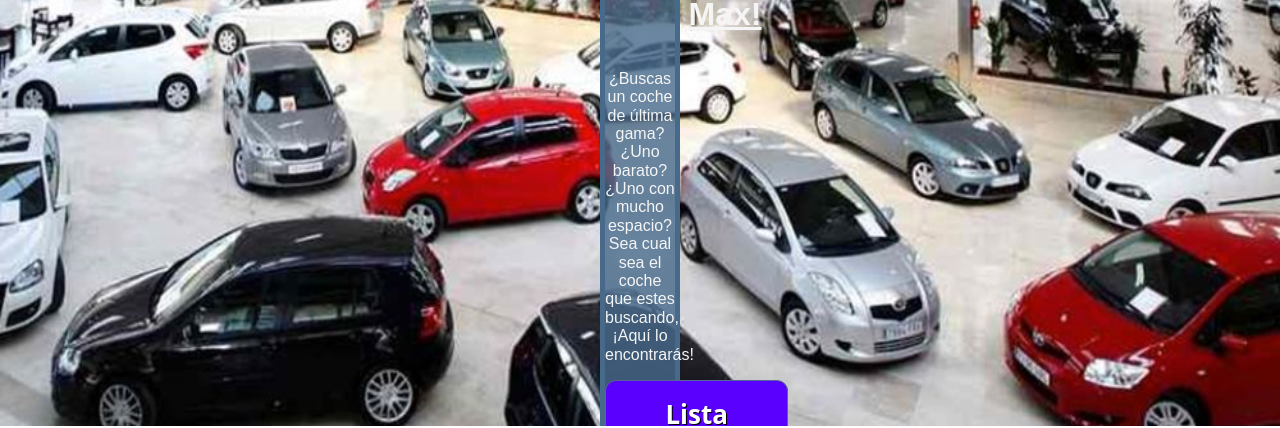
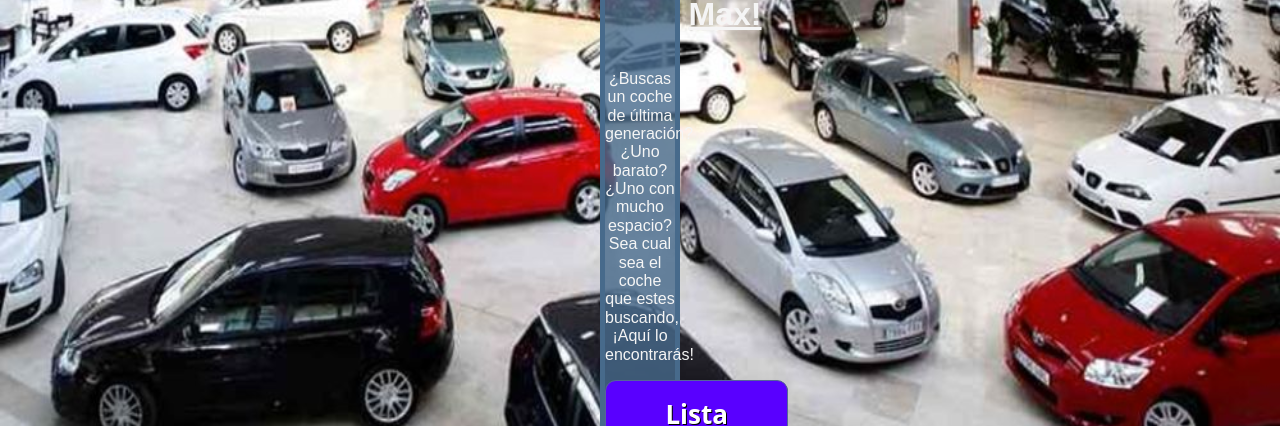
Before and after one commit to fjkorjkeriopwgtjeruiog/concesionario, a React (Create React App) app in the folder client/: page / in a window 1280 px wide. Shown: the part 274-702 px from the top of the page. Built offline with nearby package versions, Linux system fonts and the light colour scheme; a web font is replaced by a local one.

Commit message:
Concesionario Final

```diff
--- a/client/package.json
+++ b/client/package.json
@@ -10,6 +10,7 @@
     "node-sass": "^4.14.1",
     "react": "^17.0.1",
     "react-dom": "^17.0.1",
+    "react-native": "^0.63.3",
     "react-router-dom": "^5.2.0",
     "react-scripts": "4.0.0",
     "sass": "^1.29.0",
--- a/client/src/pages/Inicio.js
+++ b/client/src/pages/Inicio.js
@@ -8,7 +8,8 @@ const Inicio = () => {
         <u>¡Bienvenido a los Concesionarios Max!</u>
       </h1>
       <p>
-        ¿Buscas un coche de última gama? ¿Uno barato? ¿Uno con mucho espacio?
+        ¿Buscas un coche de última generación? ¿Uno barato? ¿Uno con mucho
+        espacio?
         <br />
         Sea cual sea el coche que estes buscando, ¡Aquí lo encontrarás!
       </p>
--- a/client/src/pages/ListaCoche.js
+++ b/client/src/pages/ListaCoche.js
@@ -46,7 +46,6 @@ const ListaCoche = () => {
                 <h4>Año de fabricación: {coche.anno_fabricacion}</h4>
                 <h4>Precio: {coche.precio}€</h4>
                 <h4>Nº de asientos: {coche.plazas}</h4>
-
                 <l className="Wrapper-flex-profes">
                   <Link to={'/modificarcoche/' + coche.id}>
                     <button className="btn warning" type="button">
--- a/client/src/styles/_course.scss
+++ b/client/src/styles/_course.scss
@@ -1,5 +1,4 @@
 .action {
-  margin-right: 30%;
   display: flex;
   justify-content: space-evenly;
   align-items: center;
```
Also changed, not shown: 1 other file (tests, documents, lock files or other folders).
